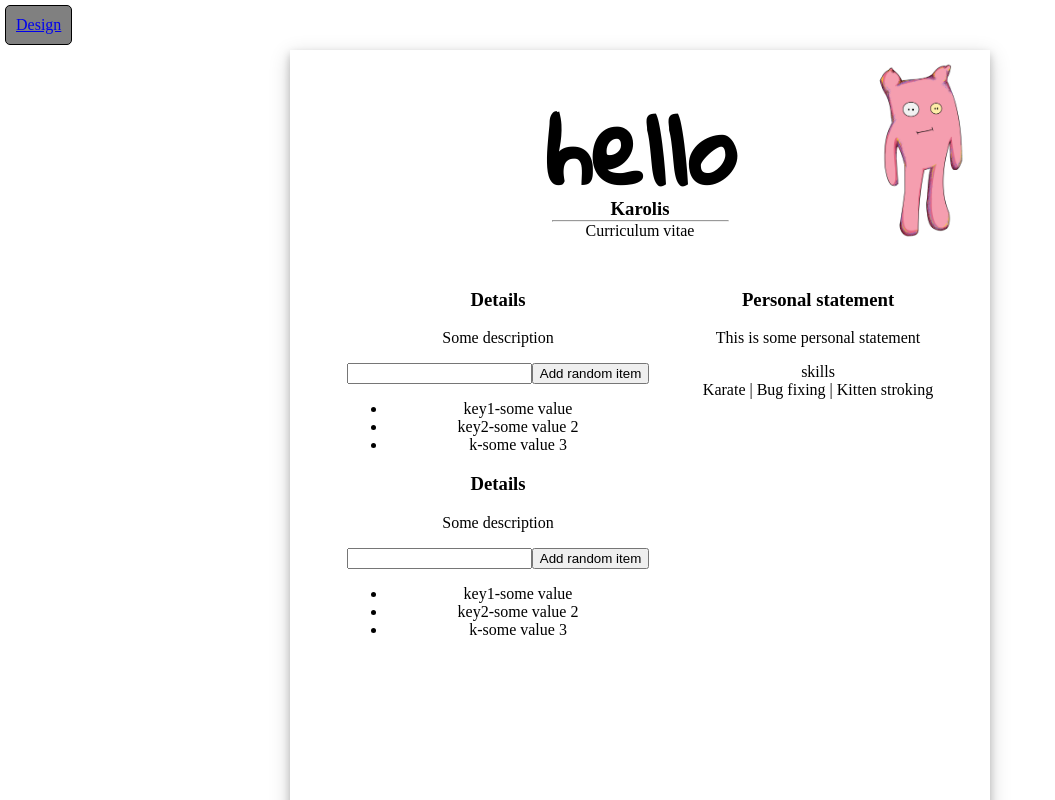
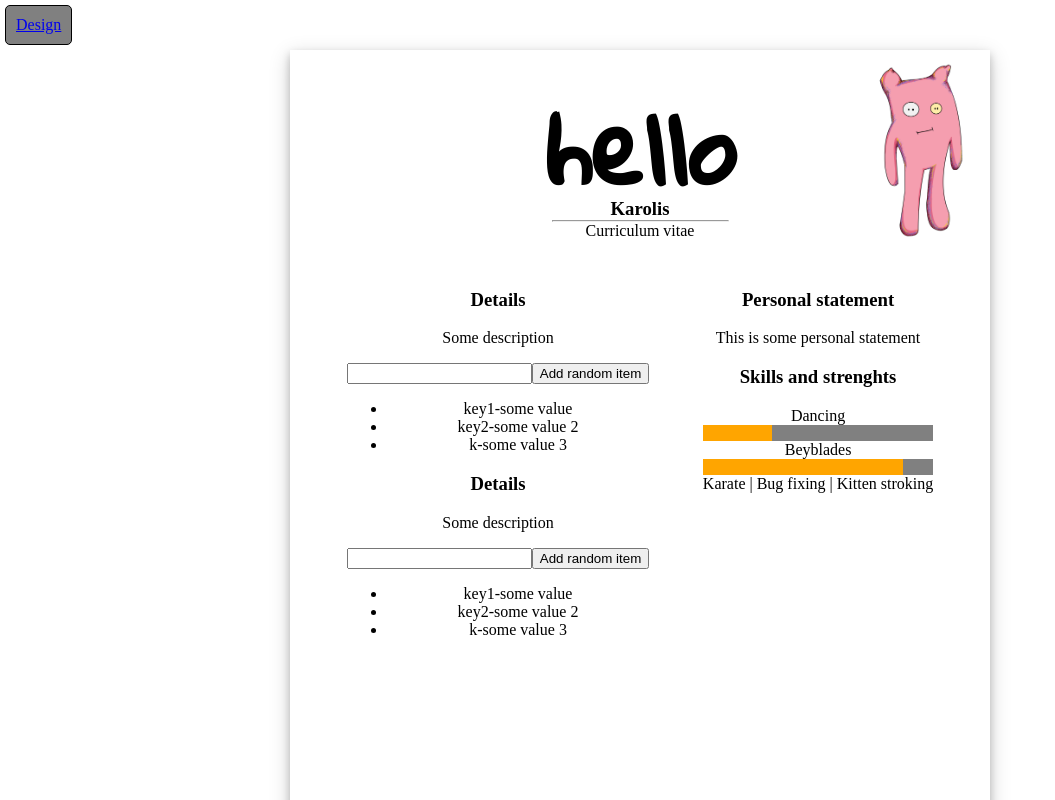
Before and after one commit to krkakrka/demo-cv, a React (Create React App) app: page / in a window 1280 px wide. Shown: the top 800 px of the page, without its empty margins (0-1055 px from the left). Built offline with nearby package versions, Linux system fonts and the light colour scheme.

Commit message:
Simple implementation for skill bars

```diff
--- a/src/components/App/App.js
+++ b/src/components/App/App.js
@@ -40,7 +40,10 @@ function App() {
         </Side>
         <Side side="right">
           <Description header="Personal statement" content="This is some personal statement" />
-          <Skills/>
+          <Skills skills={[
+            { name: 'Dancing', value: 30 },
+            { name: 'Beyblades', value: 87 },
+          ]}/>
           <Interests interests={['Karate', 'Bug fixing', 'Kitten stroking']} />
         </Side>
       </Content>
--- a/src/components/Skills.js
+++ /dev/null
@@ -1,7 +0,0 @@
-import React from 'react';
-
-function Skills({ skills }) {
-  return 'skills';
-}
-
-export default Skills;
--- /dev/null
+++ b/src/components/Skills/Skills.css
@@ -0,0 +1,18 @@
+.SkillBar-container {
+  position: relative;
+}
+
+.SkillBar-bar-background {
+  width: 100%;
+  height: 1em;
+  background-color: grey;
+}
+
+.SkillBar-bar-foreground {
+  width: 0%;
+  height: 1em;
+  background-color: orange;
+  position: absolute;
+  top: 0;
+  left: 0;
+}
--- /dev/null
+++ b/src/components/Skills/Skills.js
@@ -0,0 +1,33 @@
+import React from 'react';
+import './Skills.css';
+
+function SkillBar({ value }) {
+  return (
+    <div className="SkillBar-container">
+      <div className="SkillBar-bar-background" />
+      <div className="SkillBar-bar-foreground" style={{ width: `${value}%` }} />
+    </div>
+  );
+}
+
+function SkillRow({ name, value }) {
+  return (
+    <div>
+      <span>{name}</span>
+      <SkillBar value={value} />
+    </div>
+  );
+}
+
+function Skills({ skills }) {
+  return (
+    <div>
+      <h3>Skills and strenghts</h3>
+      {skills.map(skill => (
+        <SkillRow key={skill.name + skill.value} name={skill.name} value={skill.value} />
+      ))}
+    </div>
+  );
+}
+
+export default Skills;
--- /dev/null
+++ b/src/components/Skills/index.js
@@ -0,0 +1,2 @@
+import Skills from './Skills';
+export default Skills;
```
